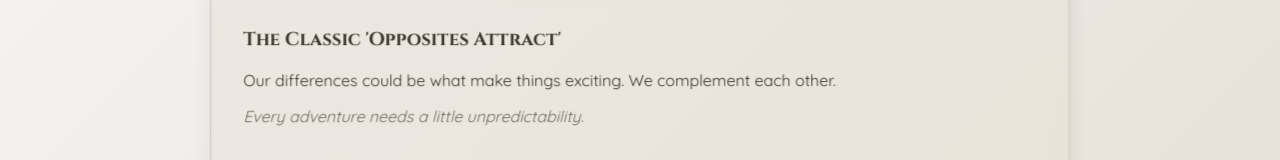
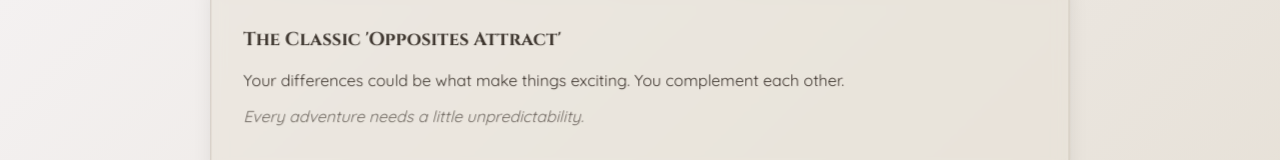
Before and after one commit to vetus-ordo/jenny-rankings, a Next.js app: page /results in a window 1280 px wide. Shown: the part 478-638 px from the top of the page. Built offline with nearby package versions, Linux system fonts and the light colour scheme; no server answers; the database is empty.

Commit message:
scoring change

```diff
--- a/app/results/page.tsx
+++ b/app/results/page.tsx
@@ -5,26 +5,28 @@ import { categoryData } from '@/lib/data'
 import ClientEffects from '@/components/ClientEffects'
 import FinalSurprise from '@/components/FinalSurprise'
 import { createHeartBurst } from '@/lib/effects'
+import { database } from '@/firebase' // Import the database connection
+import { ref, onValue } from "firebase/database"; // Import Firebase functions
 
 const getPersonalizedCompatibility = (score: number) => {
   if (score > 80) return {
     title: "An Extraordinary Connection ✨",
-    message: "Wow. We\'re so in sync, it's practically magic.",
-    subtext: "Are you sure we didn't share a Polyjuice Potion?"
+    message: "Wow. Your tastes are so in sync, it's practically magic.",
+    subtext: "Are you two sure you didn't share a Polyjuice Potion?"
   };
   if (score > 60) return {
     title: "A Powerful Harmony!",
-    message: "We agree on so much! This is the kind of magic that lasts.",
+    message: "You agree on so much. This is the kind of magic that lasts.",
     subtext: "Definitely more than just a fleeting charm."
   };
    if (score > 40) return {
     title: "A Promising Accord",
-    message: "We agree on the important things and can have fun debating the rest. A perfect balance!",
+    message: "You agree on the important things and can have fun debating the rest. A perfect balance!",
     subtext: "The foundation is strong."
   };
   return {
     title: "The Classic 'Opposites Attract'",
-    message: "Our differences could be what make things exciting. We complement each other.",
+    message: "Your differences could be what make things exciting. You complement each other.",
     subtext: "Every adventure needs a little unpredictability."
   };
 }
@@ -36,20 +38,21 @@ export default function ResultsPage() {
   const [revealStep, setRevealStep] = useState(0);
   const matchRefs = useRef<(HTMLTableRowElement | null)[]>([]);
 
-  const loadRankings = () => {
-    const rankings: { [key: string]: any } = {};
-    Object.keys(categoryData).forEach(category => {
-      const saved = localStorage.getItem(`rankings_${category}`);
-      if (saved) rankings[category] = JSON.parse(saved);
-    });
-    setAllRankings(rankings);
-  };
-
   useEffect(() => {
+    // Get player names from localStorage (this doesn't need to be real-time)
     setPlayer1Name(localStorage.getItem('player1') || 'Wizard 1');
     setPlayer2Name(localStorage.getItem('player2') || 'Wizard 2');
-    loadRankings();
 
+    // --- NEW: This now listens for real-time updates from Firebase ---
+    const rankingsRef = ref(database, 'rankings/');
+    const unsubscribe = onValue(rankingsRef, (snapshot) => {
+      const data = snapshot.val();
+      if (data) {
+        setAllRankings(data);
+      }
+    });
+
+    // Cinematic reveal sequence
     const sequence = [
       () => setRevealStep(1),
       () => setRevealStep(2),
@@ -64,37 +67,47 @@ export default function ResultsPage() {
       () => setRevealStep(4),
     ];
     sequence.forEach((step, i) => setTimeout(step, (i + 1) * 2000));
+
+    // Clean up the Firebase listener when the page is closed
+    return () => unsubscribe();
   }, []);
 
-  // Live update listener for the results page
-  useEffect(() => {
-    const handleStorageChange = () => {
-      loadRankings();
-    };
-    window.addEventListener('storage', handleStorageChange);
-    return () => {
-      window.removeEventListener('storage', handleStorageChange);
-    };
-  }, []);
-
+  // --- NEW: The upgraded "Proximity Scoring" calculation ---
   const calculateCompatibility = () => {
+    let userScore = 0;
+    let maxScore = 0;
     let exactMatches = 0;
     let totalComparisons = 0;
+
     Object.keys(allRankings).forEach(category => {
       const ranking = allRankings[category];
       if (ranking?.player1 && ranking?.player2) {
-        ranking.player1.forEach((item: string, index: number) => {
-          if (ranking.player2[index] === item) {
-            exactMatches++;
+        const numItems = ranking.player1.length;
+        maxScore += numItems * 3; // Max possible score is 3 points per item
+        totalComparisons += numItems;
+
+        ranking.player1.forEach((p1_item: string, p1_index: number) => {
+          const p2_index = ranking.player2.indexOf(p1_item);
+
+          if (p2_index !== -1) { // If the item exists in the other list
+            const distance = Math.abs(p1_index - p2_index);
+            if (distance === 0) {
+              userScore += 3; // 3 points for exact match
+              exactMatches++;
+            } else if (distance === 1) {
+              userScore += 2; // 2 points for being 1 spot off
+            } else if (distance === 2) {
+              userScore += 1; // 1 point for being 2 spots off
+            }
           }
-          totalComparisons++;
         });
       }
     });
+
     return {
       exactMatches,
       totalComparisons,
-      percentage: totalComparisons > 0 ? Math.round((exactMatches / totalComparisons) * 100) : 0
+      percentage: maxScore > 0 ? Math.round((userScore / maxScore) * 100) : 0
     };
   };
 
@@ -146,8 +159,7 @@ export default function ResultsPage() {
                       const player2Item = category.items.find((i: any) => i.id === ranking.player2[index]);
                       const isMatch = itemId === ranking.player2[index];
 
-                      // Assign the ref to the table row only if it's a match
-                      const ref = isMatch ? (el: HTMLTableRowElement | null) => { matchRefs.current[index] = el } : null;
+                      const ref = isMatch ? (el: HTMLTableRowElement | null) => { if(el) matchRefs.current.push(el) } : null;
 
                       return (
                         <tr key={index} ref={ref} className={isMatch ? 'match' : ''}>
```
